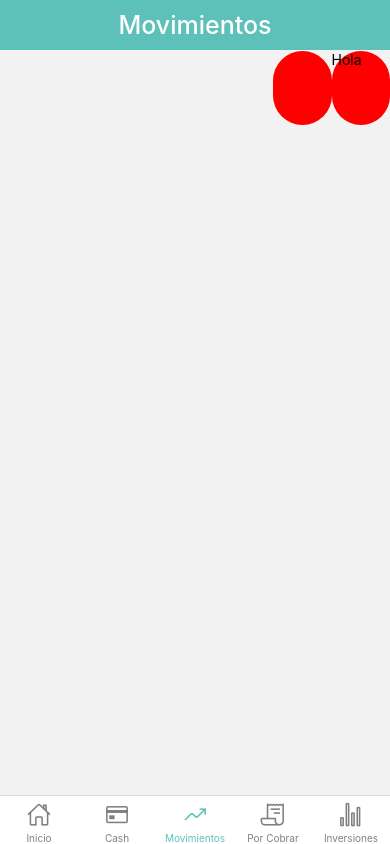
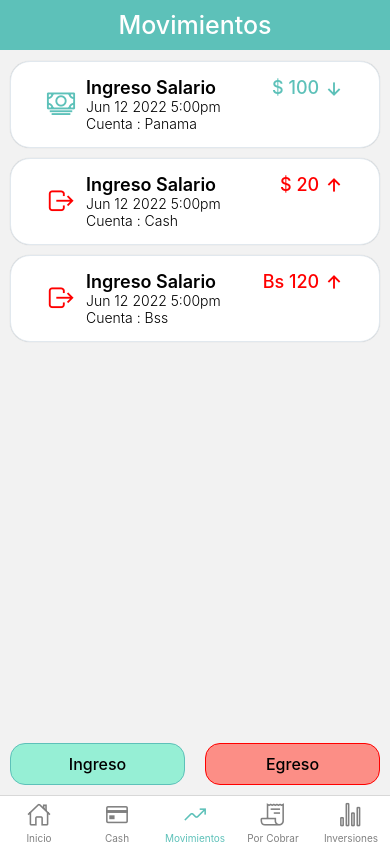
Before and after one commit to Juvenalhz/FinanzasPersonales, a React Native app: screen /Movimientos in a window 390 px wide. Built offline with nearby package versions, Linux system fonts and the light colour scheme.

Commit message:
cambios en moviminetos

```diff
--- a/src/pages/Movimientos.tsx
+++ b/src/pages/Movimientos.tsx
@@ -1,20 +1,140 @@
 import React from 'react'
-import { Text, TouchableOpacity, View } from 'react-native';
-import { Button } from 'react-native-elements';
+import { Text, TouchableOpacity, View, StyleSheet, ScrollView } from 'react-native';
+import { Button, Card } from 'react-native-elements';
 import { Headers } from '../components/Headers';
+import Icon from 'react-native-vector-icons/Ionicons';
+import { Dimensions } from 'react-native';
 
 export const Movimientos = () => {
+
+  const windowWidth = Dimensions.get('window').width;
+  const windowHeight = Dimensions.get('window').height;
+
   return (<>
     <Headers titulo={'Movimientos'} />
-    <View style={{flex:1}}>
+    <View style={{ flex: 1 }}>
 
-      <View style={{ borderRadius: 100, flex: 0.1, flexDirection: 'row', justifyContent:'flex-end'}}>
-        <TouchableOpacity style={{ borderRadius: 100, backgroundColor: 'red', flex: 0.15 }}></TouchableOpacity>
 
-        <TouchableOpacity style={{ borderRadius: 100, backgroundColor: 'red', flex: 0.15 }}><Text>Hola</Text></TouchableOpacity>
-      </View>
+      <ScrollView>
+
+
+
+
+        <Card containerStyle={styles.card}>
+          <View style={styles.fila}>
+            <View style={[styles.fila, styles.rowtitulo]}>
+              <Icon name={'cash-outline'} size={30} color={'#5DC1B9'} style={styles.iconoTitulo} />
+              <View >
+                <Text style={styles.titulo}>Ingreso Salario</Text>
+                <Text style={styles.subtitulo}>Jun 12 2022 5:00pm </Text>
+                <Text style={styles.subtitulo}>Cuenta : Panama </Text>
+              </View>
+            </View>
+            <View style={styles.fila}>
+              <Text style={[styles.monto, { color: '#5DC1B9' }]}>$ 100 </Text>
+              <Icon name={'arrow-down-outline'} size={20} color={'#5DC1B9'} />
+            </View>
+          </View>
+        </Card>
+
+        <Card containerStyle={styles.card}>
+          <View style={styles.fila}>
+            <View style={styles.fila}>
+              <Icon name={'log-out-outline'} size={30} color={'red'} style={styles.iconoTitulo} />
+              <View>
+                <Text style={styles.titulo}>Ingreso Salario</Text>
+                <Text style={styles.subtitulo}>Jun 12 2022 5:00pm</Text>
+                <Text style={styles.subtitulo}>Cuenta : Cash </Text>
+              </View>
+            </View>
+            <View style={styles.fila}>
+              <Text style={[styles.monto, { color: 'red' }]}>$ 20 </Text>
+              <Icon name={'arrow-up-outline'} size={20} color={'red'} />
+
+            </View>
+          </View>
+        </Card>
+
+        <Card containerStyle={styles.card}>
+          <View style={styles.fila}>
+            <View style={styles.fila}>
+              <Icon name={'log-out-outline'} size={30} color={'red'} style={styles.iconoTitulo} />
+              <View>
+                <Text style={styles.titulo}>Ingreso Salario</Text>
+                <Text style={styles.subtitulo}>Jun 12 2022 5:00pm</Text>
+                <Text style={styles.subtitulo}>Cuenta : Bss </Text>
+              </View>
+            </View>
+            <View style={styles.fila}>
+              <Text style={[styles.monto, { color: 'red' }]}>Bs 120 </Text>
+              <Icon name={'arrow-up-outline'} size={20} color={'red'} />
+            </View>
+          </View>
+        </Card>
+      </ScrollView>
     </View>
 
+    <View style={{ borderRadius: 100, height: windowHeight * 0.05, flexDirection: 'row', marginVertical: 10 }}>
+      <TouchableOpacity style={[styles.btn, styles.ingreso]}>
+        <Text style={styles.btntext} >Ingreso</Text>
+      </TouchableOpacity>
+
+      <TouchableOpacity style={[styles.btn, styles.egreso]}>
+        <Text style={styles.btntext} >Egreso</Text>
+      </TouchableOpacity>
+    </View>
   </>
   )
 }
+const styles = StyleSheet.create({
+  titulo: {
+    fontSize: 18,
+    fontWeight: '600'
+  },
+  subtitulo: {
+    fontSize: 14,
+    fontWeight: '300'
+  },
+  fila: {
+    flexDirection: 'row',
+    justifyContent: 'space-between',
+    marginHorizontal: 10
+  },
+  card: {
+    margin: 10,
+    borderRadius: 20
+  },
+  monto: {
+    fontSize: 18,
+    fontWeight: '500'
+  },
+  rowtitulo: {},
+  iconoTitulo: {
+    alignSelf: 'center',
+    marginRight: 10
+  },
+  btn: {
+    borderRadius: 15,
+    borderWidth: 1,
+    borderColor: 'red',
+    flex: 1,
+    marginHorizontal: 10,
+    justifyContent: 'center',
+    alignItems: 'center'
+  },
+  egreso: {
+    backgroundColor: '#fc8e86',
+    borderColor: 'red',
+  },
+  ingreso: {
+    backgroundColor: '#96efd5',
+    borderColor: '#5DC1B9',
+  },
+  btntext: {
+
+    fontSize: 16,
+    color: 'black',
+    fontWeight: '500'
+
+  }
+});
```
